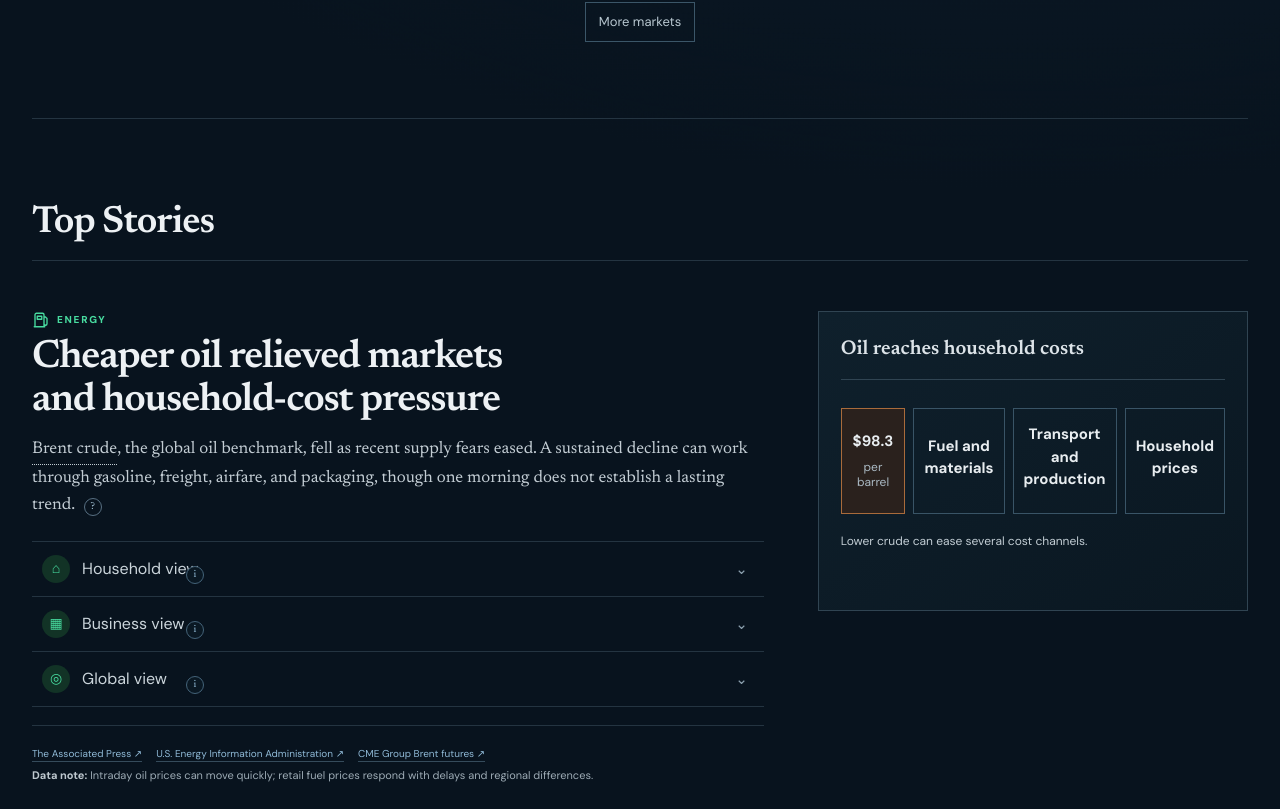
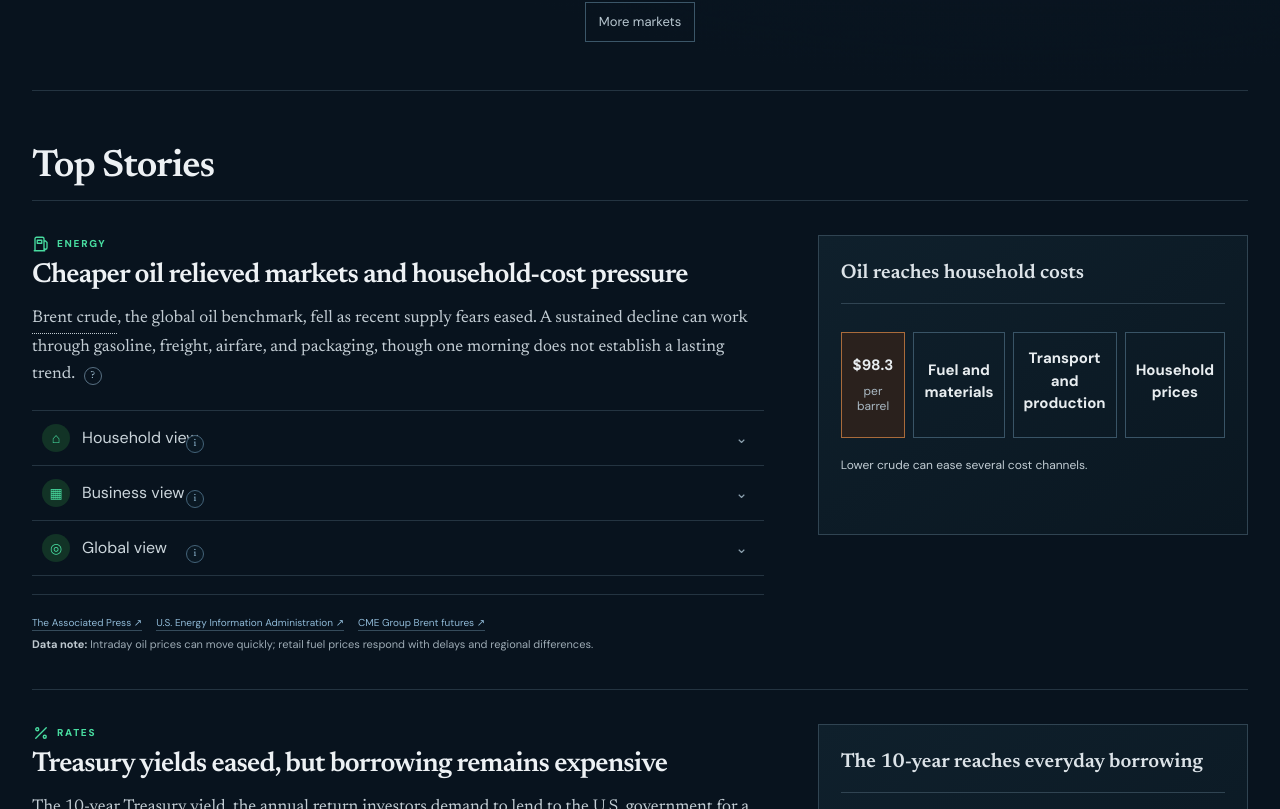
Before and after one commit to PennPredict/tldr-macro, a Next.js app: page / in a window 1280 px wide. Shown: the part 951-1760 px from the top of the page. Built offline with nearby package versions, Linux system fonts and the light colour scheme.

Commit message:
Tighten section spacing and story headlines

```diff
--- a/app/globals.css
+++ b/app/globals.css
@@ -167,3 +167,12 @@ button { font:inherit; }
 .event-list article:last-child { border-bottom:0; }
 @media (max-width:900px) { .edition-summary { white-space:normal; } }
 @media (max-width:720px) { .market-section { padding-top:18px; } }
+
+/* Denser editorial rhythm. */
+.market-section,.stories,.notable,.watch { padding-bottom:48px; }
+.stories,.notable,.watch { padding-top:48px; }
+.stories-heading { margin-bottom:4px; }
+.headline-card { padding-top:34px; }
+.headline-intro h3 { max-width:none; font-size:clamp(20px,2.15vw,28px); line-height:1.12; white-space:nowrap; }
+@media (max-width:1023px) { .headline-intro h3 { white-space:normal; } }
+@media (max-width:720px) { .market-section,.stories,.notable,.watch { padding-top:38px; padding-bottom:38px; }.headline-card { padding-top:30px; }.headline-intro h3 { font-size:28px; } }
--- a/app/page.tsx
+++ b/app/page.tsx
@@ -17,6 +17,6 @@ export default function Home(){return <main className="shell"><Header updated={e
   <MarketSnapshot markets={edition.markets}/>
   <section className="stories" aria-labelledby="stories-title"><div className="section-heading stories-heading"><h2 id="stories-title">Top Stories</h2></div><div className="headline-list">{headlines.map(headline=><HeadlineCard headline={headline} definitions={lensDefinitions} key={headline.headline}/>)}</div></section>
   <section className="notable" aria-labelledby="notable-title"><div className="section-heading"><h2 id="notable-title">What Else</h2></div><div className="notable-list">{notable.map(([title,signal,text,source,href])=><article key={title}><div className="notable-title"><h3>{title}</h3><span>{signal}</span></div><p>{text}</p><a href={href} target="_blank" rel="noreferrer">{source} ↗</a></article>)}</div></section>
-  <section className="watch" aria-labelledby="watch-title"><div className="section-heading"><h2 id="watch-title">Next on TL;DR Macro</h2><p>Historical relationship, not prediction.</p></div><div className="event-list">{edition.calendar.map(e=><article key={e.date}><time>{e.date}<small>{e.time}</small></time><div className="event-main"><h3>{e.title}</h3><p>{e.definition}</p><span>{e.prior}</span><span>{e.consensus}</span></div><div className="scenario hotter"><b>Hotter / tighter</b><p>{e.hot}</p></div><div className="scenario cooler"><b>Cooler / easier</b><p>{e.cool}</p></div><a href={e.href} target="_blank" rel="noreferrer">{e.source} ↗</a></article>)}</div></section>
+  <section className="watch" aria-labelledby="watch-title"><div className="section-heading"><h2 id="watch-title">Next on TL;DRM</h2><p>Historical relationship, not prediction.</p></div><div className="event-list">{edition.calendar.map(e=><article key={e.date}><time>{e.date}<small>{e.time}</small></time><div className="event-main"><h3>{e.title}</h3><p>{e.definition}</p><span>{e.prior}</span><span>{e.consensus}</span></div><div className="scenario hotter"><b>Hotter / tighter</b><p>{e.hot}</p></div><div className="scenario cooler"><b>Cooler / easier</b><p>{e.cool}</p></div><a href={e.href} target="_blank" rel="noreferrer">{e.source} ↗</a></article>)}</div></section>
   <Footer/>
 </main>}
--- a/reports/build-report.json
+++ b/reports/build-report.json
@@ -1,5 +1,5 @@
 {
-  "generated_at": "2026-10-06T17:17:42.119Z",
+  "generated_at": "2026-10-06T17:55:47.667Z",
   "edition_date": "2026-10-06",
   "policy_version": 1,
   "status": "passed",
```
